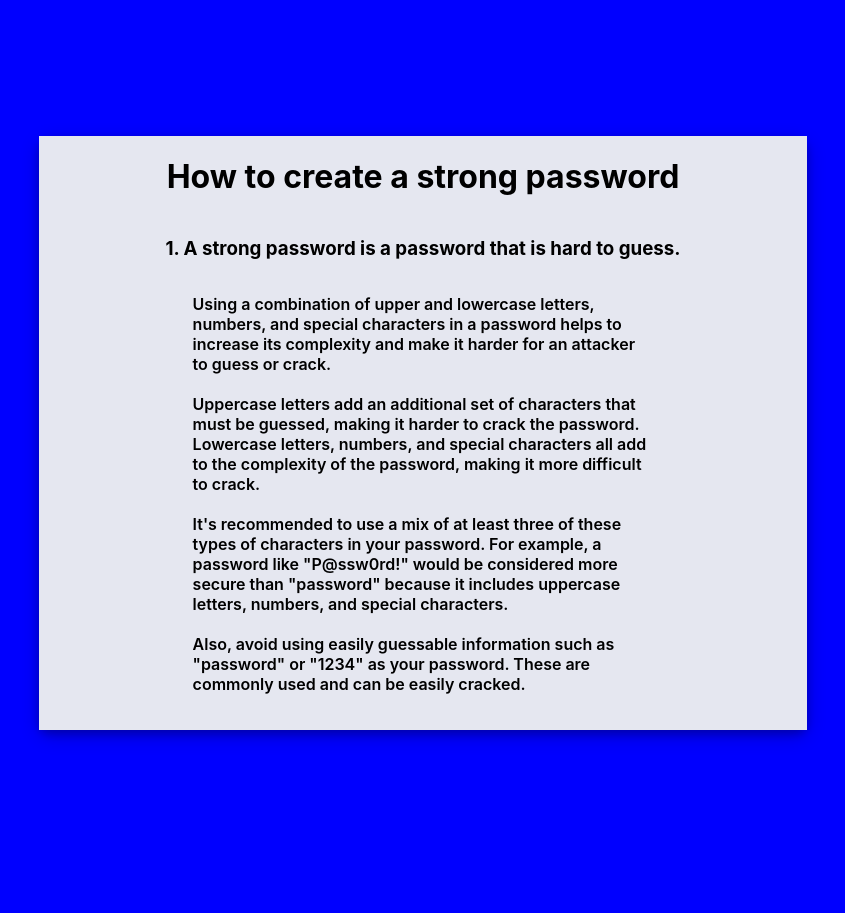
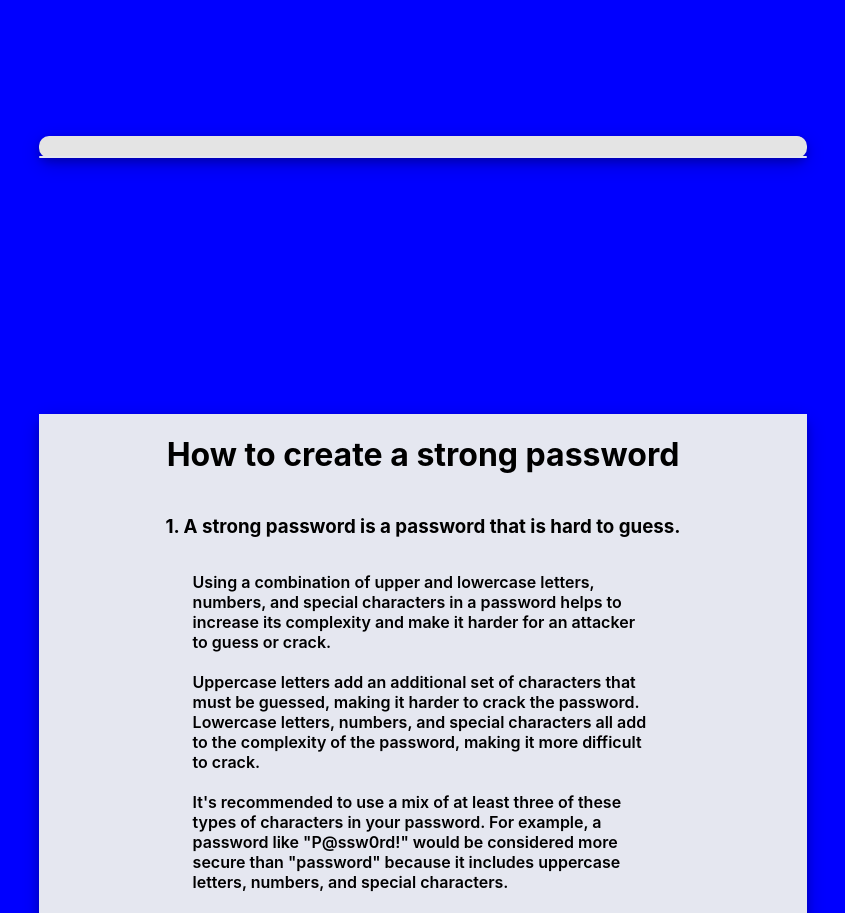
Before and after one commit to CX899/CodeVault, a React (Create React App) app in the folder frontend/passwordsite/: page / in a window 1280 px wide. Shown: the part 920-1833 px from the top of the page, without its empty margins (217-1062 px from the left). Built offline with nearby package versions, Linux system fonts and the light colour scheme.

Commit message:
added generator

```diff
--- a/frontend/passwordsite/src/App.css
+++ b/frontend/passwordsite/src/App.css
@@ -133,3 +133,25 @@ button {
   padding-left: 20%;
   padding-right: 20%;
 }
+
+.password__button {
+  width: 100%;
+  height: 100%;
+  display: flex;
+  justify-content: center;
+  align-items: center;
+  flex-direction: column;
+  background-color: rgb(36, 53, 120);
+  background-color:rgb(229, 231, 240);
+}
+
+.password__container {
+  height: 100%;
+  display: flex;
+  justify-content: center;
+  align-items: center;
+  background-color: rgb(228, 228, 228);
+  box-shadow: 0 4px 8px 0 rgba(0, 0, 0, 0.2), 0 6px 20px 0 rgba(0, 0, 0, 0.19);
+  border-radius: 10px;
+  margin: 20%;
+}
--- a/frontend/passwordsite/src/App.js
+++ b/frontend/passwordsite/src/App.js
@@ -1,10 +1,11 @@
 import './App.css';
-import {PasswordChecker, Info} from './components/paths';
+import {PasswordChecker, Info, PasswordGenerator} from './components/paths';
 
 function App() {
   return (
     <div>
       <PasswordChecker/>
+      <PasswordGenerator/>
       <Info/>
     </div>
   );
--- a/frontend/passwordsite/src/components/PasswordGenerator.js
+++ b/frontend/passwordsite/src/components/PasswordGenerator.js
@@ -35,8 +35,9 @@ function generate_password(length) {
 }
 
 function _upperConv(word) {
-  return word[0].upper() + word.slice(1);
+  return word[0].toUpperCase() + word.slice(1);
 }
+
 function passwordToSentence(password) {
     let subjectLetters = {'a': 'astronaut', 'b': 'bumblebee', 'c': 'canary', 'd': 'dinosaur', 'e': 'elephant', 'f': 'fish', 'g': 'goat',
         'h' : 'horse', 'i': 'iguana', 'j': 'joker', 'k': 'koala', 'l': 'lion', 'm': 'mouse', 'n': 'ninja', 'o': 'owl',
@@ -94,4 +95,12 @@ function passwordToSentence(password) {
     return reverseAcronym.join(' ')
 }
 
-console.log(password_to_sentence(generate_password(10)));
+const PasswordGenerator = () => {
+  return (
+    <div className="password__container">
+        <button className="password__button" onClick={console.log(passwordToSentence(generate_password(10)))}></button>
+    </div>
+  )
+}
+
+export default PasswordGenerator
--- a/frontend/passwordsite/src/components/paths.js
+++ b/frontend/passwordsite/src/components/paths.js
@@ -1,3 +1,5 @@
 import PasswordChecker from "./PasswordChecker";
 import Info from "./Info";
-export {PasswordChecker, Info};
+import PasswordGenerator from "./PasswordGenerator";
+
+export {PasswordChecker, Info, PasswordGenerator};
```
Also changed, not shown: frontend/passwordsite/src/components/Generator.js (deleted, +0 -81 lines).
